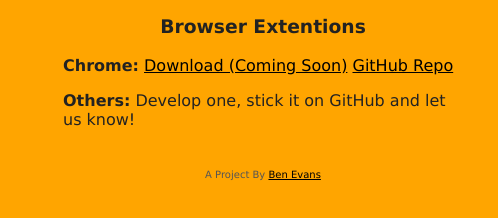
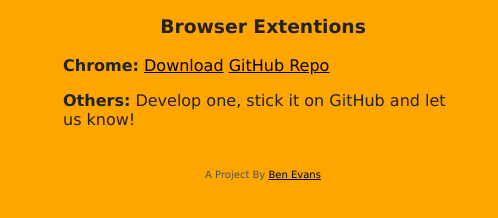
Before and after one commit to bencevans/HNCache, a website: page public/index.html in a window 1280 px wide. Shown: the part 254-472 px from the top of the page, 377-875 px from the left. Drawn offline with Linux system fonts and the light colour scheme; grey boxes are pictures that could not be loaded.

Commit message:
Chrome Download Extention Link

```diff
--- a/public/index.html
+++ b/public/index.html
@@ -12,7 +12,7 @@
   </div>
   <div class="plugins">
     <h3>Browser Extentions</h3>
-    <p><b>Chrome:</b> <a href="#">Download (Coming Soon)</a> <a href="https://github.com/bencevans/HNCache.chromeextention">GitHub Repo</a></p>
+    <p><b>Chrome:</b> <a href="https://chrome.google.com/webstore/detail/nhhnecmmfcengophkopffkjdacnfomlg">Download</a> <a href="https://github.com/bencevans/HNCache.chromeextention">GitHub Repo</a></p>
     <p><b>Others:</b> Develop one, stick it on GitHub and let us know!</p>
   </div>
   <footer>
```
